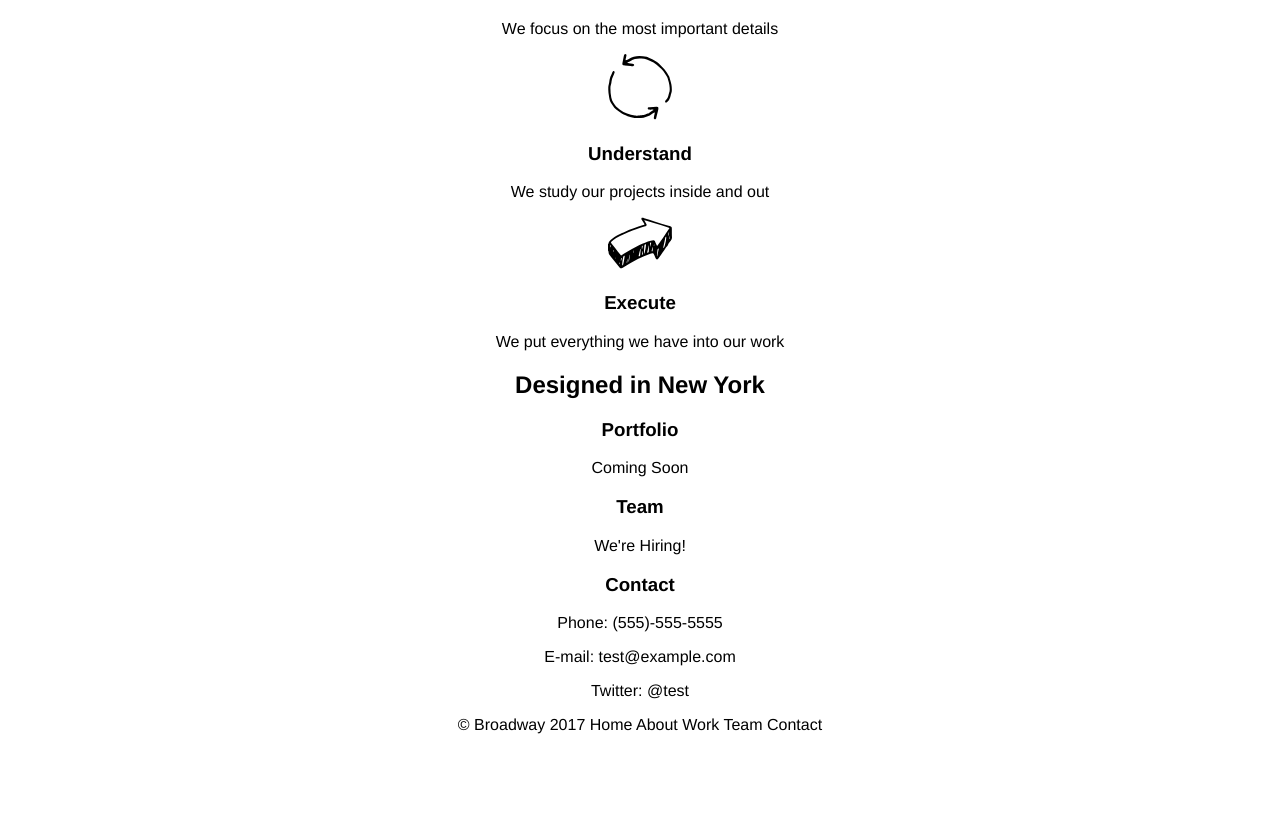
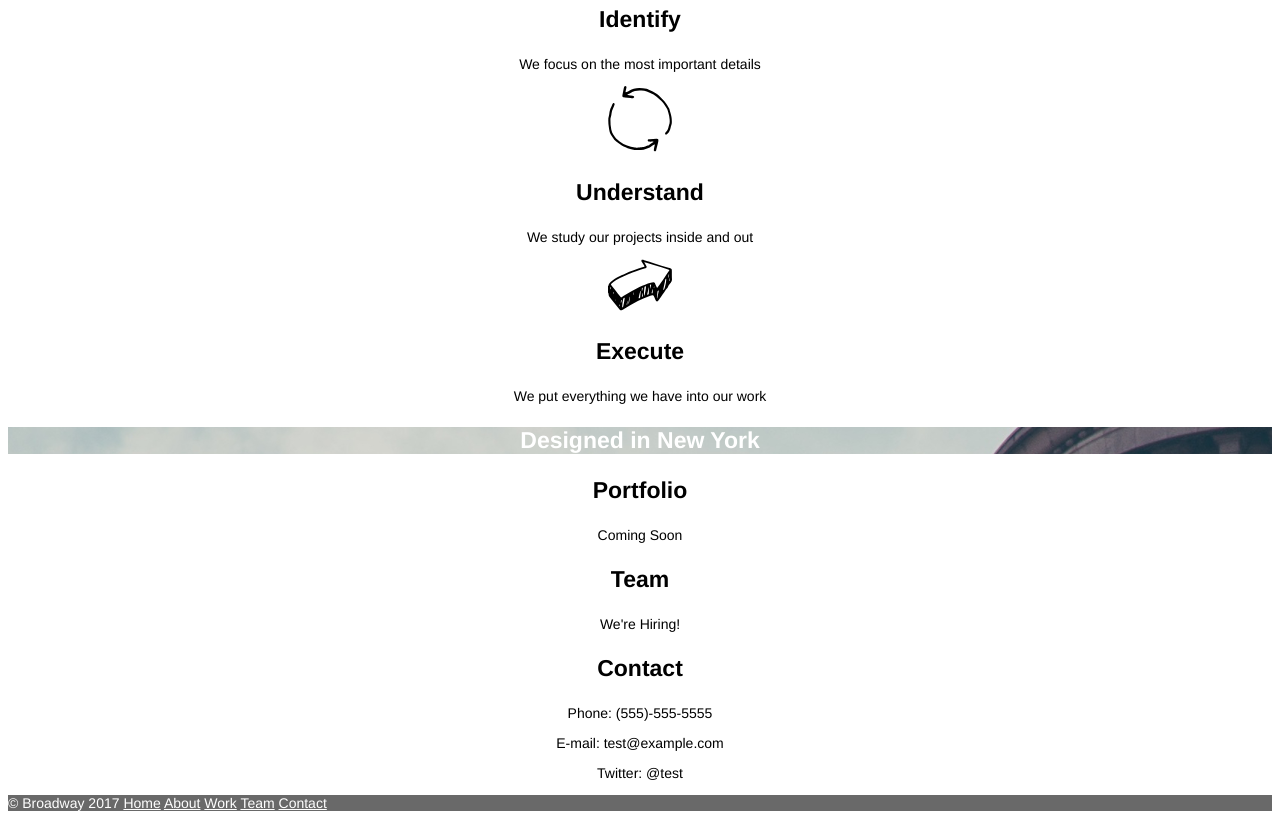
Before and after one commit to faitsch/broadway, a plain HTML site: page index.html in a window 1280 px wide. Shown: the part 425-1250 px from the top of the page. Before the commit the page ends 1175 px from the top, so only its background shows below. Drawn offline with Linux system fonts and the light colour scheme.

Commit message:
first draft

```diff
--- a/index.html
+++ b/index.html
@@ -9,7 +9,7 @@
 
 <body>
 
-    <div class="header">
+    <div class="building_background">
       <h1 id="home">Broadway Design</h1>
       <ul>
         <li><a href="#home">Home</a></li>
@@ -33,7 +33,7 @@
     <h3>Execute</h3>
     <p>We put everything we have into our work</p>
 
-    <h2>Designed in New York</h2>
+    <h3 class="building_background">Designed in New York</h3>
 
     <h3 id="work">Portfolio</h3>
     <p>Coming Soon</p>
@@ -47,7 +47,13 @@
     <p>Twitter: @test</p>
 
     <div class="footer">
-        <p>&copy; Broadway 2017 Home About Work Team Contact</p>
+        <p>&copy; Broadway 2017
+          <a href="#home">Home</a>
+          <a href="#about">About</a>
+          <a href="#work">Work</a>
+          <a href="#team">Team</a>
+          <a href="#contact">Contact</a>
+        </p>
     </div>
 </body>
 
--- a/resources/css/style.css
+++ b/resources/css/style.css
@@ -4,8 +4,12 @@ body {
   background-color: white;
 }
 
-.header {
-  background-image: url("../images/flatiron.png");
+.building_background {
+  background-image: url("../images/the-flatiron-building.png");
+  color: white;
+}
+
+a {
   color: white;
 }
 
@@ -18,3 +22,24 @@ h1 {
   font-size: 70px;
   font-weight: bold;
 }
+
+h2 {
+  font-size: 32px;
+  font-weight: bold;
+}
+
+h3 {
+  font-size: 23px;
+  font-weight: bold;
+}
+
+p {
+  font-size: 14px;
+}
+
+.footer{
+  font-size: 11px;
+  color: white;
+  background-color: dimgray;
+  text-align: left;
+}
```
